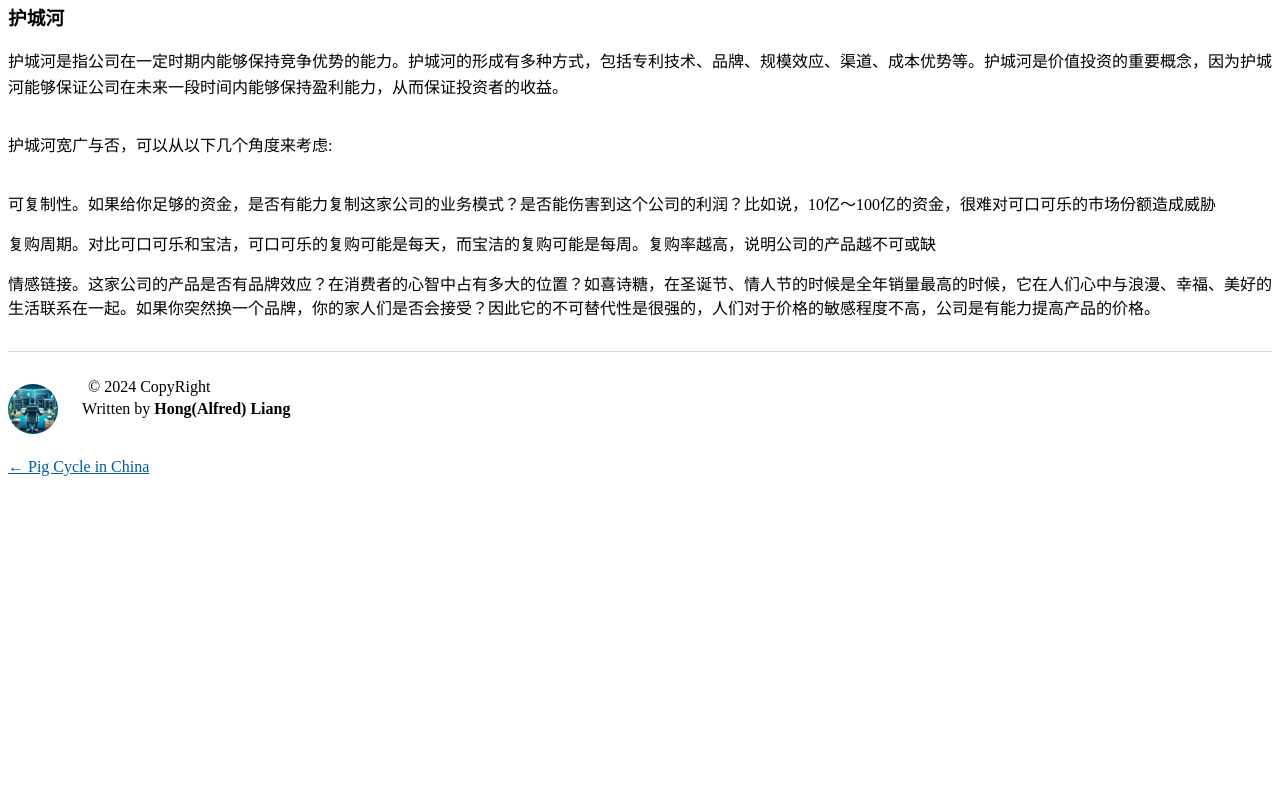
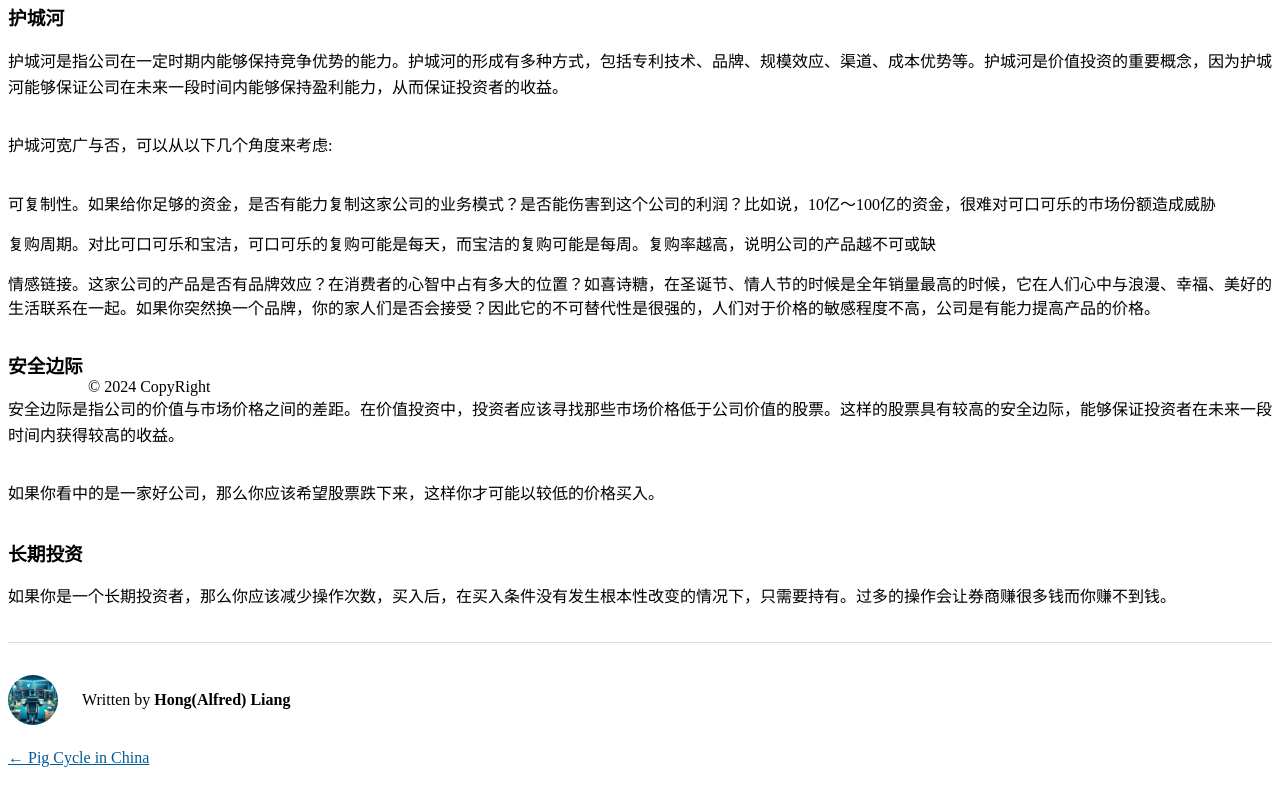
Before and after one commit to i5possible/gatsby-blog, a Gatsby site: page /draft/financial/principles/ in a window 1280 px wide. Shown: the part 380-1186 px from the top of the page. Before the commit the page ends 960 px from the top, so only its background shows below. Built offline with nearby package versions, Linux system fonts and the light colour scheme; Gatsby itself is replaced by a stand-in of ours.

Commit message:
update financial principles

```diff
--- a/content/blog/draft/financial/principles.md
+++ b/content/blog/draft/financial/principles.md
@@ -18,3 +18,13 @@ description: A guide to the fundamental principles of investment
 - 可复制性。如果给你足够的资金，是否有能力复制这家公司的业务模式？是否能伤害到这个公司的利润？比如说，10亿～100亿的资金，很难对可口可乐的市场份额造成威胁
 - 复购周期。对比可口可乐和宝洁，可口可乐的复购可能是每天，而宝洁的复购可能是每周。复购率越高，说明公司的产品越不可或缺
 - 情感链接。这家公司的产品是否有品牌效应？在消费者的心智中占有多大的位置？如喜诗糖，在圣诞节、情人节的时候是全年销量最高的时候，它在人们心中与浪漫、幸福、美好的生活联系在一起。如果你突然换一个品牌，你的家人们是否会接受？因此它的不可替代性是很强的，人们对于价格的敏感程度不高，公司是有能力提高产品的价格。
+
+### 安全边际
+
+安全边际是指公司的价值与市场价格之间的差距。在价值投资中，投资者应该寻找那些市场价格低于公司价值的股票。这样的股票具有较高的安全边际，能够保证投资者在未来一段时间内获得较高的收益。
+
+如果你看中的是一家好公司，那么你应该希望股票跌下来，这样你才可能以较低的价格买入。
+
+### 长期投资
+
+如果你是一个长期投资者，那么你应该减少操作次数，买入后，在买入条件没有发生根本性改变的情况下，只需要持有。过多的操作会让券商赚很多钱而你赚不到钱。
```
